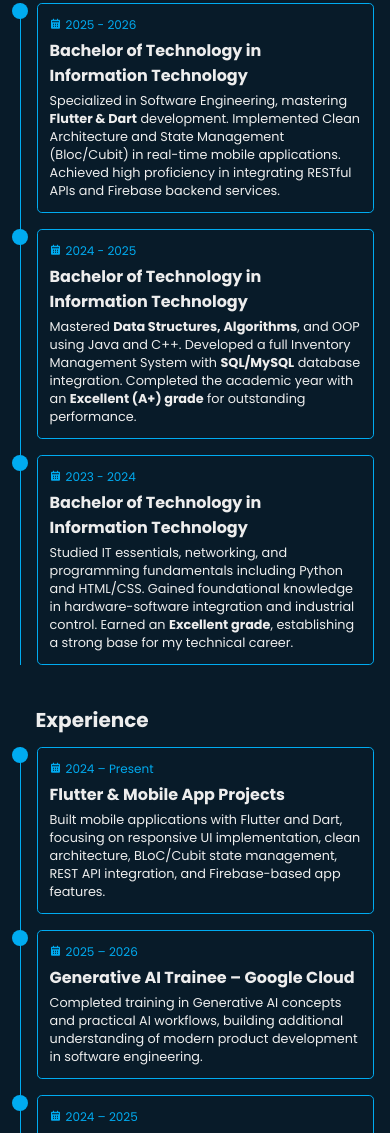
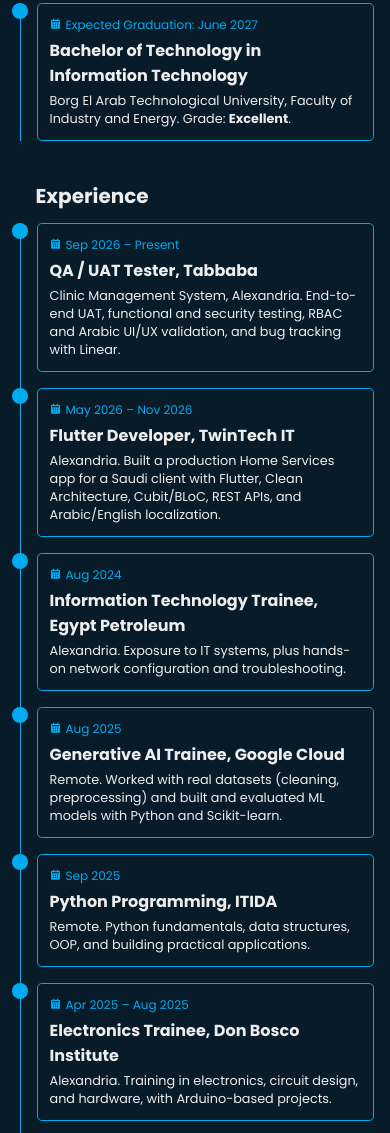
Before and after one commit to Osama-M-Ebrahim/my_portofolio, a plain HTML site: page index.html in a window 390 px wide. Shown: the part 1892-3025 px from the top of the page. Drawn offline with nearby package versions, Linux system fonts and the light colour scheme.

Commit message:
Fix Projects heading reveal on mobile, style View GitHub, update Education and Experience from CV

```diff
--- a/css/style.css
+++ b/css/style.css
@@ -1284,3 +1284,21 @@ section:nth-child(odd) .animate.scroll,
   border: 0.2rem solid var(--main-bg-color);
   border-radius: 0.8rem;
 }
+
+/* Projects heading and button must never depend on the reveal overlay */
+.projects .animate.scroll { display: none !important; }
+.projects .heading { color: var(--text-color, #ededed); }
+.projects .projects-header .btn.btn-inline {
+  display: inline-flex !important;
+  justify-content: center;
+  align-items: center;
+  height: auto;
+  min-height: 4.6rem;
+  padding: 0.9rem 2.4rem;
+  font-size: 1.6rem;
+  font-weight: 600;
+  background: var(--main-bg-color) !important;
+  color: var(--bg-color) !important;
+  border: 0.2rem solid var(--main-bg-color);
+  border-radius: 0.8rem;
+}
--- a/index.html
+++ b/index.html
@@ -6,7 +6,7 @@
     <meta name="viewport" content="width=device-width, initial-scale=1.0" />
     <title>Osama Mohamed Ibrahim | Flutter Developer</title>
 
-    <link rel="stylesheet" href="css/style.css" />
+    <link rel="stylesheet" href="css/style.css?v=3" />
 
     <link
       href="https://unpkg.com/boxicons@2.1.4/css/boxicons.min.css"
@@ -132,47 +132,12 @@
             <div class="education-content">
               <div class="content">
                 <div class="year">
-                  <i class="bx bxs-calendar"></i>2025 - 2026
+                  <i class="bx bxs-calendar"></i>Expected Graduation: June 2027
                 </div>
                 <h3>Bachelor of Technology in Information Technology</h3>
                 <p>
-                  Specialized in Software Engineering, mastering
-                  <b>Flutter & Dart</b> development. Implemented Clean
-                  Architecture and State Management (Bloc/Cubit) in real-time
-                  mobile applications. Achieved high proficiency in integrating
-                  RESTful APIs and Firebase backend services.
-                </p>
-              </div>
-            </div>
-
-            <div class="education-content">
-              <div class="content">
-                <div class="year">
-                  <i class="bx bxs-calendar"></i>2024 - 2025
-                </div>
-                <h3>Bachelor of Technology in Information Technology</h3>
-                <p>
-                  Mastered <b>Data Structures, Algorithms</b>, and OOP using
-                  Java and C++. Developed a full Inventory Management System
-                  with <b>SQL/MySQL</b> database integration. Completed the
-                  academic year with an <b>Excellent (A+) grade</b> for
-                  outstanding performance.
-                </p>
-              </div>
-            </div>
-
-            <div class="education-content">
-              <div class="content">
-                <div class="year">
-                  <i class="bx bxs-calendar"></i>2023 - 2024
-                </div>
-                <h3>Bachelor of Technology in Information Technology</h3>
-                <p>
-                  Studied IT essentials, networking, and programming
-                  fundamentals including Python and HTML/CSS. Gained
-                  foundational knowledge in hardware-software integration and
-                  industrial control. Earned an <b>Excellent grade</b>,
-                  establishing a strong base for my technical career.
+                  Borg El Arab Technological University, Faculty of Industry
+                  and Energy. Grade: <b>Excellent</b>.
                 </p>
               </div>
             </div>
@@ -188,50 +153,57 @@
           <div class="education-box">
             <div class="education-content">
               <div class="content">
-                <div class="year"><i class="bx bxs-calendar"></i>2024 – Present</div>
-                <h3>Flutter & Mobile App Projects</h3>
-                <p>
-                  Built mobile applications with Flutter and Dart, focusing on
-                  responsive UI implementation, clean architecture, BLoC/Cubit
-                  state management, REST API integration, and Firebase-based app
-                  features.
-                </p>
+                <div class="year"><i class="bx bxs-calendar"></i>Sep 2026 – Present</div>
+                <h3>QA / UAT Tester, Tabbaba</h3>
+                <p>Clinic Management System, Alexandria. End-to-end UAT, functional and security testing, RBAC and Arabic UI/UX validation, and bug tracking with Linear.</p>
               </div>
             </div>
 
             <div class="education-content">
               <div class="content">
-                <div class="year"><i class="bx bxs-calendar"></i>2025 – 2026</div>
-                <h3>Generative AI Trainee – Google Cloud</h3>
-                <p>
-                  Completed training in Generative AI concepts and practical AI
-                  workflows, building additional understanding of modern product
-                  development in software engineering.
-                </p>
+                <div class="year"><i class="bx bxs-calendar"></i>May 2026 – Nov 2026</div>
+                <h3>Flutter Developer, TwinTech IT</h3>
+                <p>Alexandria. Built a production Home Services app for a Saudi client with Flutter, Clean Architecture, Cubit/BLoC, REST APIs, and Arabic/English localization.</p>
               </div>
             </div>
 
             <div class="education-content">
               <div class="content">
-                <div class="year"><i class="bx bxs-calendar"></i>2024 – 2025</div>
-                <h3>Python Programming – ITIDA</h3>
-                <p>
-                  Strengthened programming fundamentals in Python, including data
-                  structures, functions, object-oriented programming, and
-                  practical application building.
-                </p>
+                <div class="year"><i class="bx bxs-calendar"></i>Aug 2024</div>
+                <h3>Information Technology Trainee, Egypt Petroleum</h3>
+                <p>Alexandria. Exposure to IT systems, plus hands-on network configuration and troubleshooting.</p>
               </div>
             </div>
 
             <div class="education-content">
               <div class="content">
-                <div class="year"><i class="bx bxs-calendar"></i>2023 – 2024</div>
-                <h3>IT & Electronics Training</h3>
-                <p>
-                  Gained solid foundational knowledge in electronics, programming,
-                  networking, and practical engineering concepts while developing
-                  a strong base for software and mobile development work.
-                </p>
+                <div class="year"><i class="bx bxs-calendar"></i>Aug 2025</div>
+                <h3>Generative AI Trainee, Google Cloud</h3>
+                <p>Remote. Worked with real datasets (cleaning, preprocessing) and built and evaluated ML models with Python and Scikit-learn.</p>
+              </div>
+            </div>
+
+            <div class="education-content">
+              <div class="content">
+                <div class="year"><i class="bx bxs-calendar"></i>Sep 2025</div>
+                <h3>Python Programming, ITIDA</h3>
+                <p>Remote. Python fundamentals, data structures, OOP, and building practical applications.</p>
+              </div>
+            </div>
+
+            <div class="education-content">
+              <div class="content">
+                <div class="year"><i class="bx bxs-calendar"></i>Apr 2025 – Aug 2025</div>
+                <h3>Electronics Trainee, Don Bosco Institute</h3>
+                <p>Alexandria. Training in electronics, circuit design, and hardware, with Arduino-based projects.</p>
+              </div>
+            </div>
+
+            <div class="education-content">
+              <div class="content">
+                <div class="year"><i class="bx bxs-calendar"></i>Aug 2024</div>
+                <h3>Information Technology Trainee, Egy Trico</h3>
+                <p>Alexandria. Trained on STOLL knitting machinery and automated production lines, assisting with programming and troubleshooting.</p>
               </div>
             </div>
 
@@ -431,6 +403,6 @@
       </div>
     </footer>
 
-    <script src="js/script.js"></script>
+    <script src="js/script.js?v=3"></script>
   </body>
 </html>
--- a/js/script.js
+++ b/js/script.js
@@ -26,7 +26,7 @@ const revealObserver = new IntersectionObserver(
       }
     });
   },
-  { threshold: 0.15 },
+  { threshold: 0, rootMargin: "0px 0px -8% 0px" },
 );
 sections.forEach((sec) => revealObserver.observe(sec));
 if (footer) revealObserver.observe(footer);
```
